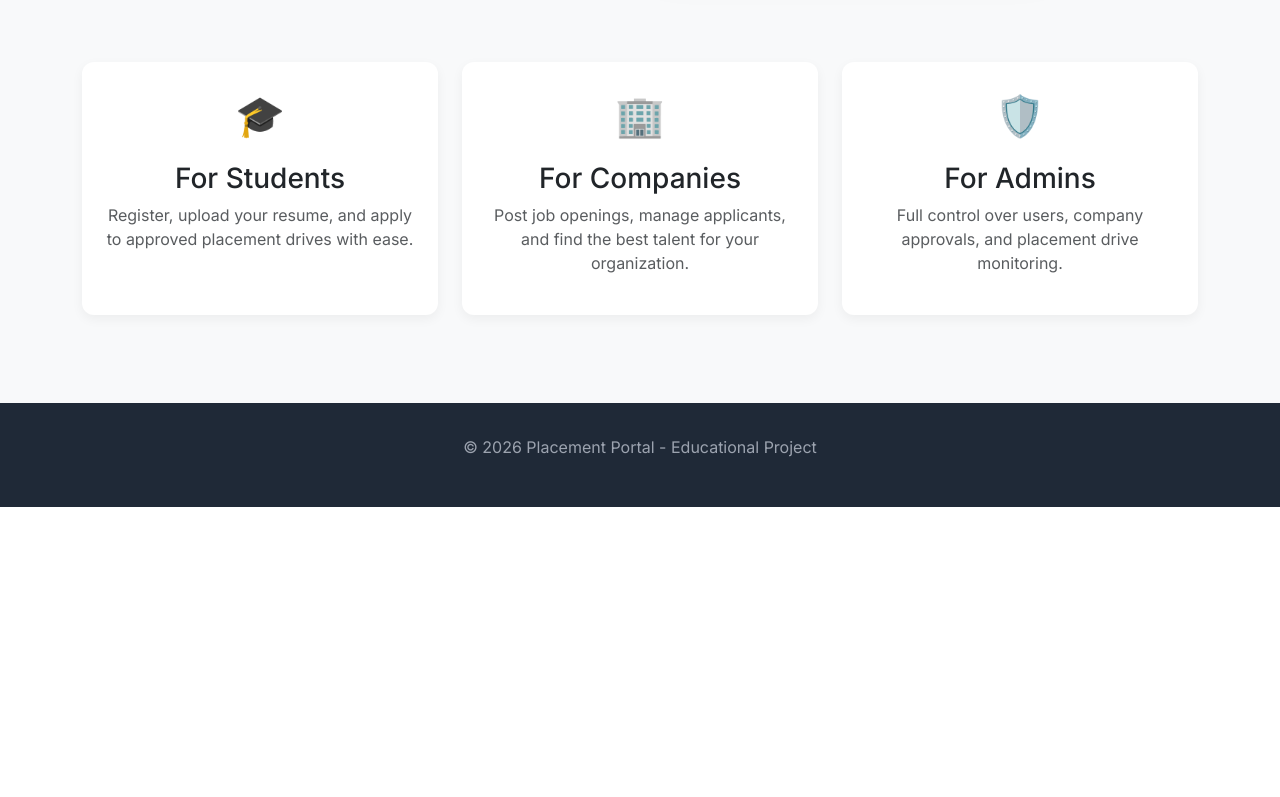
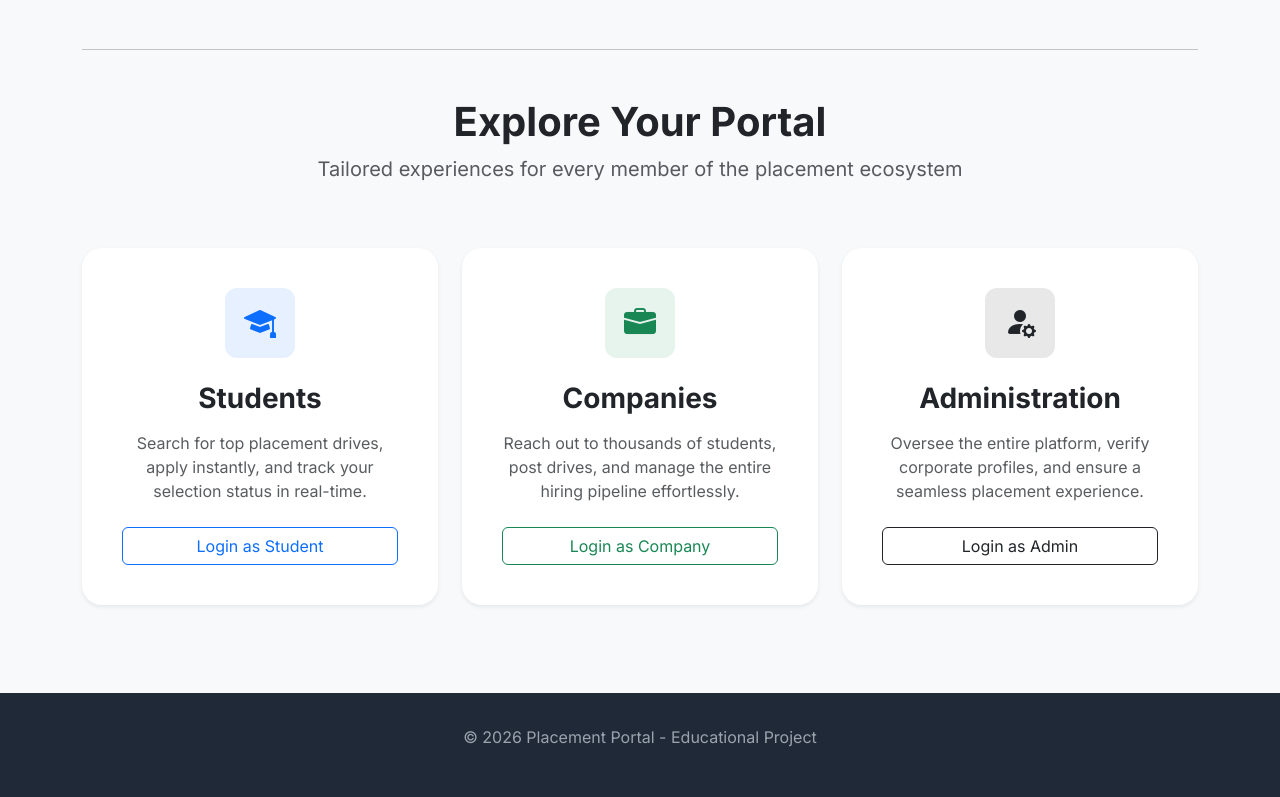
Before and after one commit to Lakshayashrigit/Placement-Portal, a Flask app: page / in a window 1280 px wide. Shown: the part 548-1345 px from the top of the page. Before the commit the page ends 1055 px from the top, so only its background shows below. Run offline with Flask 3, Linux system fonts and the light colour scheme.

Commit message:
Final submission cleanup: implemented resume update, CGPA eligibility checks, and project structure optimization

```diff
--- a/app.py
+++ b/app.py
@@ -11,6 +11,7 @@ from flask import Flask, render_template, request, redirect, session, url_for, f
 import sqlite3
 import models
 from models import get_db_connection, init_db
+from werkzeug.utils import secure_filename
 
 app = Flask(__name__)
 app.secret_key = "placement_portal_secret"
@@ -39,8 +40,15 @@ def login_required(role=None):
 # --- Routes ---
 
 @app.route("/")
+@app.route("/home")
 def home():
+    if 'user_id' in session:
+        return redirect(url_for('dashboard'))
     return render_template("index.html")
+
+@app.route("/select_role")
+def select_role():
+    return redirect(url_for('home'))
 
 @app.route("/register", methods=["GET", "POST"])
 def register():
@@ -111,13 +119,16 @@ def register():
 
 @app.route("/login", methods=["GET", "POST"])
 def login():
+    selected_role = request.args.get('role')
+
     if request.method == "POST":
         email = request.form.get("email")
         password = request.form.get("password")
+        role_from_form = request.form.get("role") # Hidden field from form
 
         if not email or not password:
             flash("Email and password are required.", "danger")
-            return redirect(url_for('login'))
+            return redirect(url_for('login', role=role_from_form))
 
         conn = get_db_connection()
         cursor = conn.cursor()
@@ -126,13 +137,18 @@ def login():
         conn.close()
 
         if user:
+            # Role Validation
+            if role_from_form and user['role'] != role_from_form:
+                flash(f"Invalid role selected for this account. This account is registered as a {user['role']}.", "danger")
+                return redirect(url_for('login', role=role_from_form))
+
             if not user['active']:
                 flash("Your account is deactivated.", "danger")
-                return redirect(url_for('login'))
+                return redirect(url_for('login', role=role_from_form))
 
             if user['role'] == 'company' and not user['approved']:
                 flash("Your account is pending admin approval.", "warning")
-                return redirect(url_for('login'))
+                return redirect(url_for('login', role=role_from_form))
 
             session['user_id'] = user['id']
             session['user_name'] = user['name']
@@ -140,8 +156,9 @@ def login():
             return redirect(url_for('dashboard'))
         else:
             flash("Invalid credentials.", "danger")
+            return redirect(url_for('login', role=role_from_form))
 
-    return render_template("login.html")
+    return render_template("login.html", selected_role=selected_role)
 
 @app.route("/dashboard")
 def dashboard():
@@ -227,9 +244,10 @@ def manage_users():
         SELECT u.*, c.company_name, c.id as company_id, c.company_code
         FROM users u
         LEFT JOIN companies c ON u.id = c.user_id
-        WHERE u.role != 'admin' AND (u.name LIKE ? OR u.email LIKE ? OR c.company_name LIKE ? OR c.company_code LIKE ?)
+        WHERE u.role != 'admin' AND (u.name LIKE ? OR u.email LIKE ? OR c.company_name LIKE ? OR c.company_code LIKE ? OR u.id LIKE ? OR c.id LIKE ?)
     """
-    users = cursor.execute(query, (f'%{search}%', f'%{search}%', f'%{search}%', f'%{search}%')).fetchall()
+    params = [f'%{search}%'] * 6
+    users = cursor.execute(query, params).fetchall()
 
     conn.close()
     return render_template("manage_users.html", users=users)
@@ -268,11 +286,20 @@ def toggle_user(id):
 @app.route("/company/dashboard")
 @login_required('company')
 def company_dashboard():
+    search = request.args.get('search', '')
     conn = get_db_connection()
     cursor = conn.cursor()
 
     company = cursor.execute("SELECT * FROM companies WHERE user_id = ?", (session['user_id'],)).fetchone()
-    drives = cursor.execute("SELECT * FROM placement_drives WHERE company_id = ?", (company['id'],)).fetchall()
+
+    query = "SELECT * FROM placement_drives WHERE company_id = ?"
+    params = [company['id']]
+
+    if search:
+        query += " AND (job_title LIKE ? OR job_description LIKE ?)"
+        params.extend([f'%{search}%', f'%{search}%'])
+
+    drives = cursor.execute(query, params).fetchall()
 
     conn.close()
     return render_template("company_dashboard.html", drives=drives, company=company)
@@ -301,12 +328,13 @@ def create_drive():
                 return redirect(url_for('company_dashboard'))
 
             company_data = cursor.execute("SELECT id FROM companies WHERE user_id = ?", (session['user_id'],)).fetchone()
+            min_cgpa = request.form.get("min_cgpa", 0)
 
             if company_data:
                 cursor.execute("""
-                    INSERT INTO placement_drives (company_id, job_title, job_description, eligibility, deadline, status)
-                    VALUES (?, ?, ?, ?, ?, 'Pending')
-                """, (company_data['id'], job_title, job_description, eligibility, deadline))
+                    INSERT INTO placement_drives (company_id, job_title, job_description, eligibility, deadline, status, min_cgpa)
+                    VALUES (?, ?, ?, ?, ?, 'Pending', ?)
+                """, (company_data['id'], job_title, job_description, eligibility, deadline, min_cgpa))
 
                 conn.commit()
                 flash("Drive created and pending admin approval.", "success")
@@ -327,6 +355,7 @@ def create_drive():
 @app.route("/company/view_applicants/<int:drive_id>")
 @login_required('company')
 def view_applicants(drive_id=None):
+    search = request.args.get('search', '')
     conn = get_db_connection()
     cursor = conn.cursor()
 
@@ -350,6 +379,10 @@ def view_applicants(drive_id=None):
     if drive_id:
         query += " AND a.drive_id = ?"
         params.append(drive_id)
+
+    if search:
+        query += " AND (u.name LIKE ? OR u.email LIKE ? OR d.job_title LIKE ?)"
+        params.extend([f'%{search}%', f'%{search}%', f'%{search}%'])
 
     query += " ORDER BY a.application_date DESC"
 
@@ -427,51 +460,87 @@ def student_history():
 def student_profile():
     conn = get_db_connection()
     cursor = conn.cursor()
+    user_id = session['user_id']
 
     if request.method == "POST":
         name = request.form.get("name")
+        cgpa = request.form.get("cgpa")
         file = request.files.get("resume")
 
         if not name:
             flash("Name is required.", "danger")
+            conn.close()
             return redirect(url_for('student_profile'))
 
+        # Update name and CGPA
+        cursor.execute("UPDATE users SET name = ?, cgpa = ? WHERE id = ?", (name, cgpa, user_id))
+        session['user_name'] = name
+
+        # Handle Resume Update
         if file and file.filename != '':
-            filename = f"resume_{session['user_id']}_{file.filename}"
+            if not file.filename.lower().endswith('.pdf'):
+                flash("Invalid format. Only PDF files are allowed.", "danger")
+                conn.close()
+                return redirect(url_for('student_profile'))
+
+            # Get existing resume path to delete old file
+            user_data = cursor.execute("SELECT resume_path FROM users WHERE id = ?", (user_id,)).fetchone()
+            if user_data and user_data['resume_path']:
+                old_file_path = os.path.join(app.config['UPLOAD_FOLDER'], user_data['resume_path'])
+                if os.path.exists(old_file_path):
+                    try:
+                        os.remove(old_file_path)
+                    except Exception as e:
+                        print(f"Error deleting old resume: {e}")
+
+            # Save new resume
+            filename = secure_filename(f"resume_{user_id}.pdf")
             filepath = os.path.join(app.config['UPLOAD_FOLDER'], filename)
             file.save(filepath)
-            cursor.execute("UPDATE users SET name = ?, resume_path = ? WHERE id = ?", (name, filename, session['user_id']))
+
+            # Update database
+            cursor.execute("UPDATE users SET resume_path = ? WHERE id = ?", (filename, user_id))
+            flash("Profile and Resume updated successfully.", "success")
         else:
-            cursor.execute("UPDATE users SET name = ? WHERE id = ?", (name, session['user_id']))
+            flash("Profile updated successfully.", "success")
 
         conn.commit()
-        session['user_name'] = name
-        flash("Profile updated.", "success")
 
-    user = cursor.execute("SELECT * FROM users WHERE id = ?", (session['user_id'],)).fetchone()
+    user = cursor.execute("SELECT * FROM users WHERE id = ?", (user_id,)).fetchone()
     conn.close()
     return render_template("student_profile.html", user=user)
 
 @app.route("/view_drives")
 @login_required('student')
 def view_drives():
+    search = request.args.get('search', '')
     conn = get_db_connection()
     cursor = conn.cursor()
 
-    # Only view approved drives from active companies
-    drives = cursor.execute("""
+    query = """
         SELECT d.*, c.company_name
         FROM placement_drives d
         JOIN companies c ON d.company_id = c.id
         JOIN users u ON c.user_id = u.id
         WHERE d.status = 'Approved' AND u.active = 1
-    """).fetchall()
+    """
+    params = []
+
+    if search:
+        query += " AND (d.job_title LIKE ? OR c.company_name LIKE ? OR d.job_description LIKE ?)"
+        params.extend([f'%{search}%', f'%{search}%', f'%{search}%'])
+
+    drives = cursor.execute(query, params).fetchall()
 
     # Get user's applied drive IDs
     applied_ids = [a['drive_id'] for a in cursor.execute("SELECT drive_id FROM applications WHERE student_id = ?", (session['user_id'],)).fetchall()]
 
+    # Get student CGPA
+    student = cursor.execute("SELECT cgpa FROM users WHERE id = ?", (session['user_id'],)).fetchone()
+    student_cgpa = student['cgpa'] if student and student['cgpa'] else 0
+
     conn.close()
-    return render_template("view_drives.html", drives=drives, applied_ids=applied_ids)
+    return render_template("view_drives.html", drives=drives, applied_ids=applied_ids, student_cgpa=student_cgpa)
 
 @app.route("/apply/<int:drive_id>")
 @login_required('student')
@@ -485,9 +554,9 @@ def apply_drive(drive_id):
         flash("Please upload your resume in profile before applying.", "warning")
         return redirect(url_for('student_profile'))
 
-    # Check if drive is closed or company inactive
+    # Check if drive is closed or company inactive, and get min_cgpa
     drive = cursor.execute("""
-        SELECT d.status, u.active
+        SELECT d.status, u.active, d.min_cgpa, d.job_title
         FROM placement_drives d
         JOIN companies c ON d.company_id = c.id
         JOIN users u ON c.user_id = u.id
@@ -497,6 +566,16 @@ def apply_drive(drive_id):
     if not drive or drive['status'] == 'Closed' or not drive['active']:
         conn.close()
         flash("This drive is no longer accepting applications.", "danger")
+        return redirect(url_for('view_drives'))
+
+    # CGPA Eligibility Check
+    student = cursor.execute("SELECT cgpa FROM users WHERE id = ?", (session['user_id'],)).fetchone()
+    student_cgpa = student['cgpa'] if student and student['cgpa'] else 0
+    min_required = drive['min_cgpa'] if drive['min_cgpa'] else 0
+
+    if student_cgpa < min_required:
+        conn.close()
+        flash(f"You are not eligible for this drive. Minimum CGPA required is {min_required}", "danger")
         return redirect(url_for('view_drives'))
 
     try:
--- a/templates/create_drive.html
+++ b/templates/create_drive.html
@@ -19,7 +19,11 @@
                 <div class="mb-3">
                     <label class="form-label">Eligibility Criteria</label>
                     <input type="text" name="eligibility" class="form-control"
-                        placeholder="e.g. CGPA > 7.5, No backlogs" required>
+                        placeholder="e.g. B.Tech CS/IT, No backlogs" required>
+                </div>
+                <div class="mb-3">
+                    <label class="form-label">Minimum CGPA Required (0-10)</label>
+                    <input type="number" step="0.01" min="0" max="10" name="min_cgpa" class="form-control" value="0.00" required>
                 </div>
                 <div class="mb-4">
                     <label class="form-label">Application Deadline</label>
--- a/templates/index.html
+++ b/templates/index.html
@@ -1,46 +1,103 @@
 {% extends "layout.html" %}
 
-{% block title %}Home - Placement Portal{% endblock %}
+{% block title %}Welcome - Placement Portal{% endblock %}
 
 {% block content %}
-<div class="row align-items-center py-5">
-    <div class="col-lg-6">
-        <h1 class="display-4 fw-bold mb-4">Empowering Your Career Journey</h1>
-        <p class="lead text-muted mb-5">Connect with top companies, explore placement drives, and land your dream job
-            through our comprehensive placement portal.</p>
-        <div class="d-flex gap-3">
-            <a href="{{ url_for('register') }}" class="btn btn-primary btn-lg px-4">Get Started</a>
-            <a href="{{ url_for('login') }}" class="btn btn-outline-primary btn-lg px-4">Login</a>
+<!-- Hero Section -->
+<div class="row align-items-center mb-5 py-5">
+    <div class="col-lg-6 text-center text-lg-start">
+        <h1 class="display-3 fw-bold mb-3" style="color: #1a365d;">Bridging Dreams and Deliverables</h1>
+        <p class="lead text-muted mb-4">The ultimate destination for students to launch their careers and for companies to find top-tier talent. Simplified, professional, and powerful.</p>
+        <div class="d-flex gap-3 justify-content-center justify-content-lg-start">
+            <a href="{{ url_for('login') }}" class="btn btn-primary btn-lg px-4 shadow">Get Started</a>
+            <a href="{{ url_for('register') }}" class="btn btn-outline-primary btn-lg px-4">Create Account</a>
         </div>
     </div>
-    <div class="col-lg-6 mt-5 mt-lg-0">
-        <img src="https://images.unsplash.com/photo-1521737711867-e3b97375f902?ixlib=rb-4.0.3&auto=format&fit=crop&w=1000&q=80"
-            alt="Career" class="img-fluid rounded-4 shadow-lg">
+    <div class="col-lg-6 d-none d-lg-block">
+        <div class="position-relative">
+            <img src="https://img.freepik.com/free-vector/hiring-process-concept-illustration_114360-642.jpg" alt="Career Journey" class="img-fluid rounded-4">
+        </div>
     </div>
 </div>
 
-<div class="row text-center mt-5">
+<hr class="my-5 opacity-25">
+
+<!-- Role Selection Cards -->
+<div class="row justify-content-center">
+    <div class="col-12 text-center mb-5">
+        <h2 class="fw-bold h1">Explore Your Portal</h2>
+        <p class="text-muted lead">Tailored experiences for every member of the placement ecosystem</p>
+    </div>
+
+    <!-- Student Card -->
     <div class="col-md-4 mb-4">
-        <div class="card p-4 h-100">
-            <div class="mb-3"><span class="fs-1">🎓</span></div>
-            <h3>For Students</h3>
-            <p class="text-muted">Register, upload your resume, and apply to approved placement drives with ease.</p>
+        <div class="card h-100 text-center p-4 border-0 shadow-sm hover-up animate-card">
+            <div class="card-body">
+                <div class="icon-box mb-4 mx-auto bg-primary bg-opacity-10 text-primary">
+                    <i class="bi bi-mortarboard-fill fs-2"></i>
+                </div>
+                <h3 class="fw-bold mb-3">Students</h3>
+                <p class="text-muted mb-4">Search for top placement drives, apply instantly, and track your selection status in real-time.</p>
+                <a href="{{ url_for('login', role='student') }}" class="btn btn-outline-primary w-100 stretched-link">Login as Student</a>
+            </div>
         </div>
     </div>
+
+    <!-- Company Card -->
     <div class="col-md-4 mb-4">
-        <div class="card p-4 h-100">
-            <div class="mb-3"><span class="fs-1">🏢</span></div>
-            <h3>For Companies</h3>
-            <p class="text-muted">Post job openings, manage applicants, and find the best talent for your organization.
-            </p>
+        <div class="card h-100 text-center p-4 border-0 shadow-sm hover-up animate-card">
+            <div class="card-body">
+                <div class="icon-box mb-4 mx-auto bg-success bg-opacity-10 text-success">
+                    <i class="bi bi-briefcase-fill fs-2"></i>
+                </div>
+                <h3 class="fw-bold mb-3">Companies</h3>
+                <p class="text-muted mb-4">Reach out to thousands of students, post drives, and manage the entire hiring pipeline effortlessly.</p>
+                <a href="{{ url_for('login', role='company') }}" class="btn btn-outline-success w-100 stretched-link">Login as Company</a>
+            </div>
         </div>
     </div>
+
+    <!-- Admin Card -->
     <div class="col-md-4 mb-4">
-        <div class="card p-4 h-100">
-            <div class="mb-3"><span class="fs-1">🛡️</span></div>
-            <h3>For Admins</h3>
-            <p class="text-muted">Full control over users, company approvals, and placement drive monitoring.</p>
+        <div class="card h-100 text-center p-4 border-0 shadow-sm hover-up animate-card">
+            <div class="card-body">
+                <div class="icon-box mb-4 mx-auto bg-dark bg-opacity-10 text-dark">
+                    <i class="bi bi-person-fill-gear fs-2"></i>
+                </div>
+                <h3 class="fw-bold mb-3">Administration</h3>
+                <p class="text-muted mb-4">Oversee the entire platform, verify corporate profiles, and ensure a seamless placement experience.</p>
+                <a href="{{ url_for('login', role='admin') }}" class="btn btn-outline-dark w-100 stretched-link">Login as Admin</a>
+            </div>
         </div>
     </div>
 </div>
+
+<style>
+    .icon-box {
+        width: 70px;
+        height: 70px;
+        display: flex;
+        align-items: center;
+        justify-content: center;
+        border-radius: 12px;
+    }
+    .hover-up {
+        transition: all 0.4s cubic-bezier(0.175, 0.885, 0.32, 1.275);
+        border-radius: 20px !important;
+    }
+    .hover-up:hover {
+        transform: translateY(-12px);
+        box-shadow: 0 20px 40px rgba(0,0,0,0.08) !important;
+    }
+    .display-3 {
+        letter-spacing: -1px;
+    }
+    .animate-card {
+        animation: fadeIn 0.8s ease-out;
+    }
+    @keyframes fadeIn {
+        from { opacity: 0; transform: translateY(20px); }
+        to { opacity: 1; transform: translateY(0); }
+    }
+</style>
 {% endblock %}
--- a/templates/layout.html
+++ b/templates/layout.html
@@ -8,6 +8,8 @@
     <link href="https://fonts.googleapis.com/css2?family=Inter:wght@400;500;600;700&display=swap" rel="stylesheet">
     <!-- Bootstrap CSS -->
     <link href="https://cdn.jsdelivr.net/npm/bootstrap@5.3.0/dist/css/bootstrap.min.css" rel="stylesheet">
+    <!-- Bootstrap Icons -->
+    <link rel="stylesheet" href="https://cdn.jsdelivr.net/npm/bootstrap-icons@1.11.1/font/bootstrap-icons.css">
     <style>
         body { font-family: 'Inter', sans-serif; background-color: #f8f9fa; }
         .navbar { background: linear-gradient(135deg, #1e3c72 0%, #2a5298 100%); padding: 1rem 0; }
--- a/templates/view_applicants.html
+++ b/templates/view_applicants.html
@@ -16,6 +16,10 @@
                 <h2 class="fw-bold mb-0">{% if drive %}Applicants for {{ drive.job_title }}{% else %}All Applicants{%
                     endif %}</h2>
             </div>
+            <form class="d-flex" method="GET">
+                <input class="form-control me-2" type="search" name="search" placeholder="Search naming or email..." value="{{ request.args.get('search', '') }}">
+                <button class="btn btn-outline-primary shadow-sm" type="submit"><i class="bi bi-search"></i></button>
+            </form>
         </div>
 
         <div class="table-responsive">
```
Also changed, not shown: models.py (+15 -1 lines), templates/company_dashboard.html (+14 -8 lines), templates/login.html (+18 -3 lines), templates/select_role.html (added, +56 -0 lines), templates/student_profile.html (+9 -6 lines), templates/view_drives.html (+9 -2 lines), README.md (added), 2 other files.
